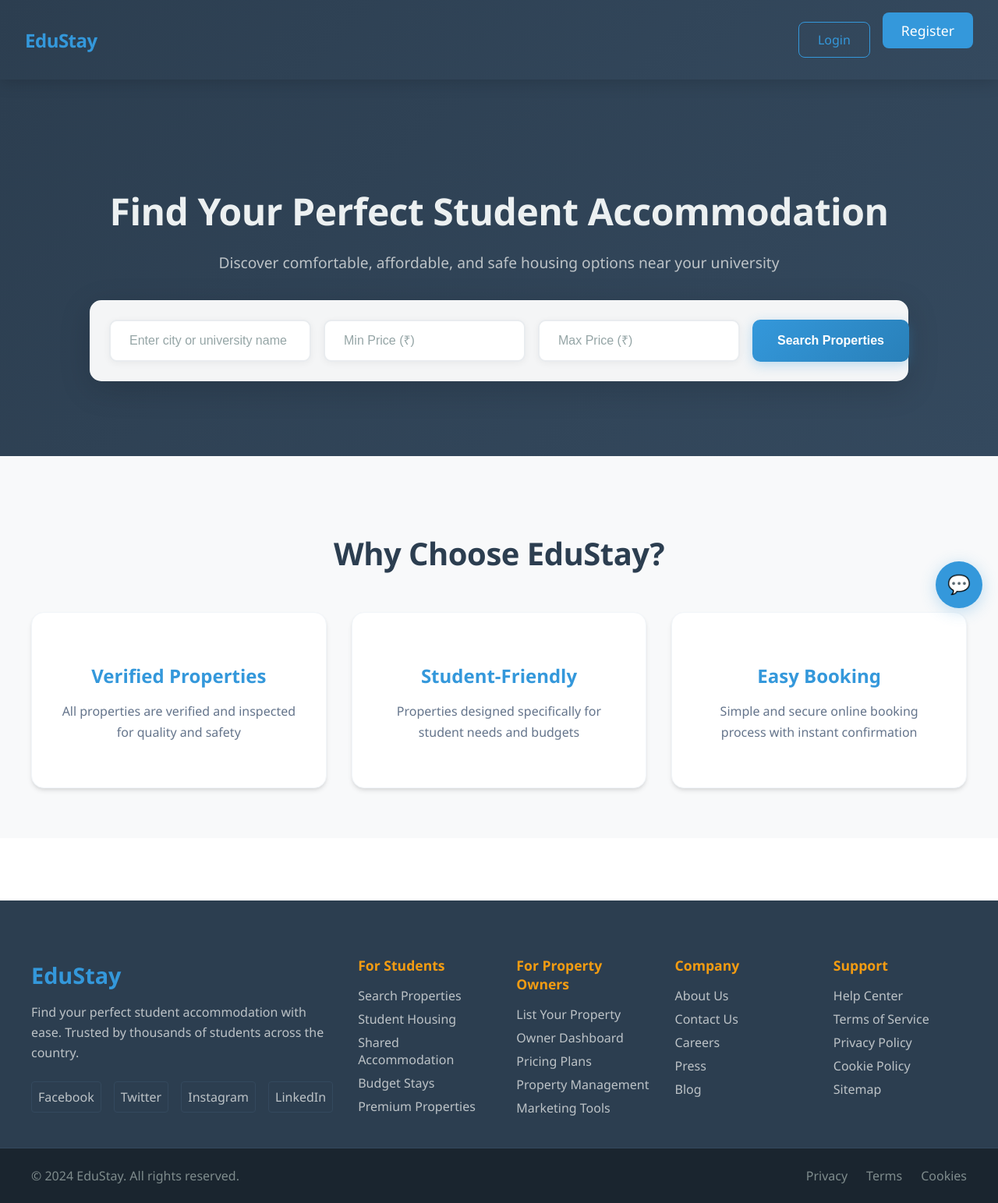
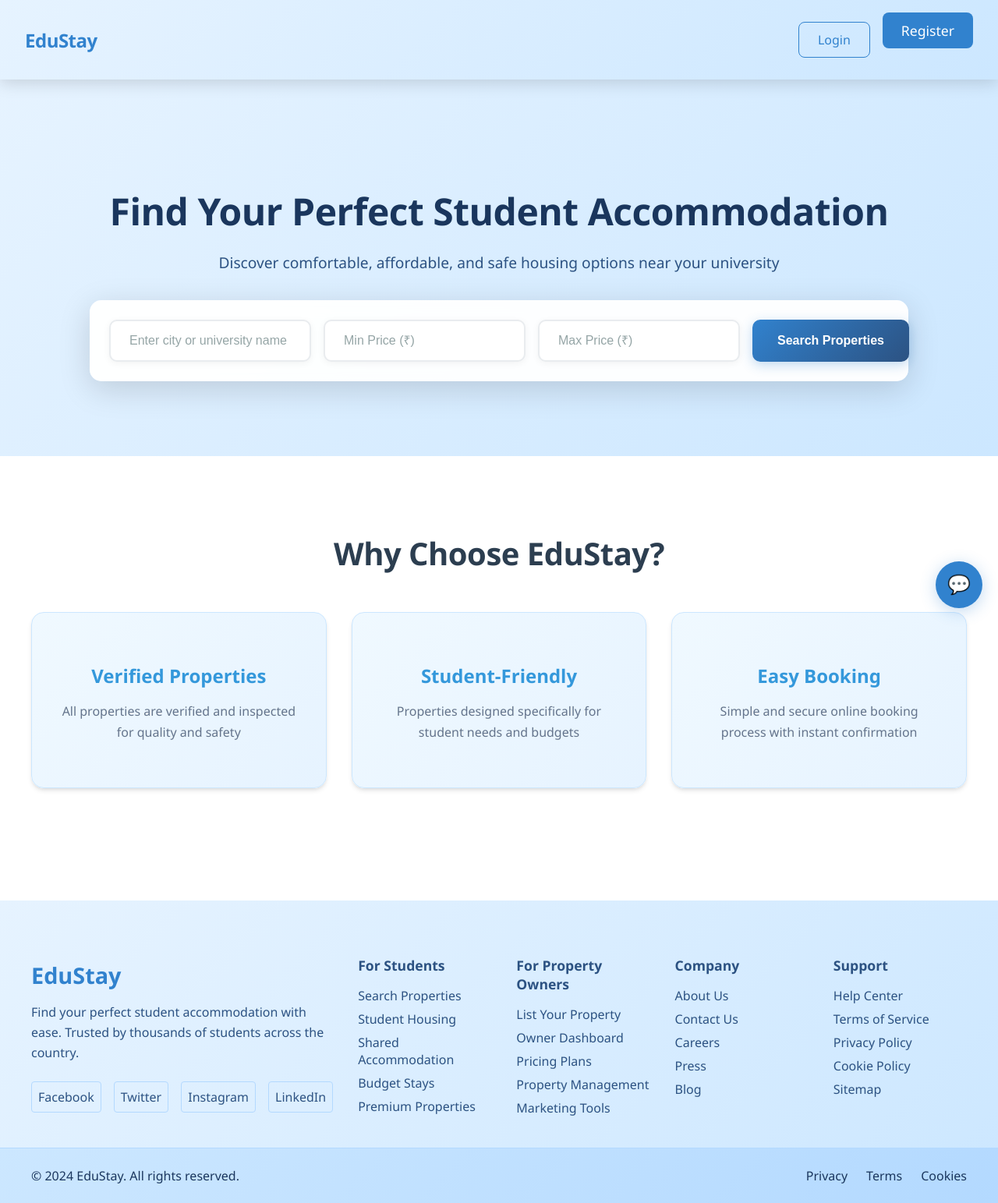
Before and after one commit to Divagarkathiresan/EduStay, a React (Create React App) app in the folder EduStay/Frontend/myapp/: page / in a window 1280 px wide. Shown: the whole page at 78% size. Built offline with nearby package versions, Linux system fonts and the light colour scheme.

Commit message:
Nov 29 9:30 pm

```diff
--- a/EduStay/Frontend/myapp/src/components/chatbot/Chatbot.css
+++ b/EduStay/Frontend/myapp/src/components/chatbot/Chatbot.css
@@ -9,17 +9,17 @@
     width: 60px;
     height: 60px;
     border-radius: 50%;
-    background: #3498db;
+    background: #3182ce;
     border: none;
     color: white;
     font-size: 24px;
     cursor: pointer;
-    box-shadow: 0 4px 20px rgba(52, 152, 219, 0.3);
+    box-shadow: 0 4px 20px rgba(49, 130, 206, 0.3);
     transition: all 0.3s ease;
 }
 
 .chatbot-toggle:hover {
-    background: #2980b9;
+    background: #2c5282;
     transform: scale(1.1);
 }
 
@@ -29,7 +29,7 @@
     right: 0;
     width: 350px;
     height: 450px;
-    background: white;
+    background: linear-gradient(135deg, #f0f9ff 0%, #e6f3ff 100%);
     border-radius: 10px;
     box-shadow: 0 8px 30px rgba(0, 0, 0, 0.15);
     display: flex;
@@ -38,8 +38,8 @@
 }
 
 .chatbot-header {
-    background: #2c3e50;
-    color: white;
+    background: linear-gradient(135deg, #e6f3ff 0%, #cce7ff 100%);
+    color: #1a365d;
     padding: 15px;
     display: flex;
     justify-content: space-between;
@@ -54,7 +54,7 @@
 .close-btn {
     background: none;
     border: none;
-    color: white;
+    color: #1a365d;
     font-size: 20px;
     cursor: pointer;
     padding: 0;
@@ -93,7 +93,7 @@
 }
 
 .message.user .message-text {
-    background: #3498db;
+    background: #3182ce;
     color: white;
     border-bottom-right-radius: 5px;
 }
@@ -121,12 +121,12 @@
 }
 
 .chatbot-input input:focus {
-    border-color: #3498db;
+    border-color: #3182ce;
 }
 
 .chatbot-input button {
     padding: 10px 20px;
-    background: #3498db;
+    background: #3182ce;
     color: white;
     border: none;
     border-radius: 20px;
@@ -136,7 +136,7 @@
 }
 
 .chatbot-input button:hover {
-    background: #2980b9;
+    background: #2c5282;
 }
 
 .message.typing .message-text {
--- a/EduStay/Frontend/myapp/src/components/footer/Footer.css
+++ b/EduStay/Frontend/myapp/src/components/footer/Footer.css
@@ -1,6 +1,6 @@
 .footer {
-    background-color: #2c3e50;
-    color: #ecf0f1;
+    background: linear-gradient(135deg, #e6f3ff 0%, #cce7ff 100%);
+    color: #1a365d;
     margin-top: auto;
 }
 
@@ -14,14 +14,14 @@
 }
 
 .footer-section h3 {
-    color: #3498db;
+    color: #3182ce;
     font-size: 1.8rem;
     margin-bottom: 1rem;
     font-weight: 700;
 }
 
 .footer-section h4 {
-    color: #f39c12;
+    color: #2c5282;
     font-size: 1.1rem;
     margin-bottom: 1rem;
     font-weight: 600;
@@ -30,7 +30,7 @@
 .footer-section p {
     line-height: 1.6;
     margin-bottom: 1.5rem;
-    color: #bdc3c7;
+    color: #2c5282;
 }
 
 .footer-section ul {
@@ -44,13 +44,13 @@
 }
 
 .footer-section ul li a {
-    color: #bdc3c7;
+    color: #2c5282;
     text-decoration: none;
     transition: color 0.2s ease;
 }
 
 .footer-section ul li a:hover {
-    color: #3498db;
+    color: #3182ce;
 }
 
 .social-links {
@@ -59,22 +59,22 @@
 }
 
 .social-links a {
-    color: #bdc3c7;
+    color: #2c5282;
     text-decoration: none;
     padding: 0.5rem;
-    border: 1px solid #34495e;
+    border: 1px solid #b3d9ff;
     border-radius: 4px;
     transition: all 0.2s ease;
 }
 
 .social-links a:hover {
-    color: #3498db;
-    border-color: #3498db;
+    color: #3182ce;
+    border-color: #3182ce;
 }
 
 .footer-bottom {
-    border-top: 1px solid #34495e;
-    background-color: #1a252f;
+    border-top: 1px solid #b3d9ff;
+    background: linear-gradient(135deg, #cce7ff 0%, #b3d9ff 100%);
 }
 
 .footer-bottom-content {
@@ -88,7 +88,7 @@
 
 .footer-bottom p {
     margin: 0;
-    color: #7f8c8d;
+    color: #1a365d;
 }
 
 .footer-links {
@@ -97,13 +97,13 @@
 }
 
 .footer-links a {
-    color: #7f8c8d;
+    color: #1a365d;
     text-decoration: none;
     transition: color 0.2s ease;
 }
 
 .footer-links a:hover {
-    color: #3498db;
+    color: #3182ce;
 }
 
 @media (max-width: 768px) {
--- a/EduStay/Frontend/myapp/src/components/navbar/Navbar.css
+++ b/EduStay/Frontend/myapp/src/components/navbar/Navbar.css
@@ -2,9 +2,9 @@
     display: flex;
     justify-content: space-between;
     align-items: center;
-    background: linear-gradient(135deg, #2c3e50 0%, #34495e 100%);
+    background: linear-gradient(135deg, #e6f3ff 0%, #cce7ff 100%);
     padding: 1rem 2rem;
-    color: white;
+    color: #1a365d;
     box-shadow: 0 4px 20px rgba(0, 0, 0, 0.15);
     position: sticky;
     top: 0;
@@ -16,7 +16,7 @@
 .navbar .logo {
     font-size: 1.5rem;
     font-weight: 700;
-    color: #3498db;
+    color: #3182ce;
     text-decoration: none;
     letter-spacing: -0.5px;
 }
@@ -34,7 +34,7 @@
 }
 
 .navbar .nav-links a {
-    color: #ecf0f1;
+    color: #1a365d;
     text-decoration: none;
     font-weight: 500;
     padding: 0.5rem 1rem;
@@ -43,8 +43,8 @@
 }
 
 .navbar .nav-links a:hover {
-    background-color: #34495e;
-    color: #f39c12;
+    background-color: #b3d9ff;
+    color: #2c5282;
 }
 
 .navbar .nav-links a:visited {
@@ -75,22 +75,22 @@
 
 .navbar .login-btn {
     text-align: center;
-    color: #3498db;
-    border: 1px solid #3498db;
+    color: #3182ce;
+    border: 1px solid #3182ce;
 }
 
 .navbar .login-btn:hover {
-    background-color: #3498db;
+    background-color: #3182ce;
     color: white;
 }
 
 .navbar .register-btn {
-    background-color: #3498db;
+    background-color: #3182ce;
     color: white;
 }
 
 .navbar .register-btn:hover {
-    background-color: #2980b9;
+    background-color: #2c5282;
 }
 
 .navbar .logout-btn {
@@ -113,7 +113,7 @@
 }
 
 .navbar .profile-btn {
-    color: #ecf0f1;
+    color: #1a365d;
     text-decoration: none;
     font-weight: 500;
     padding: 0.5rem 1rem;
@@ -124,12 +124,12 @@
 }
 
 .navbar .profile-btn:hover {
-    background-color: #34495e;
-    color: #f39c12;
+    background-color: #b3d9ff;
+    color: #2c5282;
 }
 
 .navbar .profile-btn:hover {
-    background-color: #3498db;
+    background-color: #3182ce;
     color: white;
     transform: translateY(-1px);
 }
--- a/EduStay/Frontend/myapp/src/pages/AboutUs/AboutUs.css
+++ b/EduStay/Frontend/myapp/src/pages/AboutUs/AboutUs.css
@@ -3,15 +3,15 @@
     margin: 0 auto;
     padding: 20px;
     font-family: 'Segoe UI', Tahoma, Geneva, Verdana, sans-serif;
-    background: #f8f9fa;
+    background: linear-gradient(135deg, #f0f9ff 0%, #e0f2fe 100%);
     min-height: 100vh;
 }
 
 .about-hero {
     text-align: center;
     padding: 80px 40px;
-    background: linear-gradient(135deg, #2c3e50 0%, #34495e 100%);
-    color: #ecf0f1;
+    background: linear-gradient(135deg, #e6f3ff 0%, #cce7ff 100%);
+    color: #1a365d;
     border-radius: 15px;
     margin-bottom: 60px;
     position: relative;
@@ -33,14 +33,14 @@
     margin-bottom: 24px;
     font-weight: 700;
     letter-spacing: -0.5px;
-    color: #ecf0f1;
+    color: #1a365d;
     position: relative;
     z-index: 1;
 }
 
 .about-hero p {
     font-size: 1.2rem;
-    color: #bdc3c7;
+    color: #2c5282;
     max-width: 600px;
     margin: 0 auto;
     position: relative;
@@ -82,13 +82,13 @@
 }
 
 .feature-card {
-    background: white;
+    background: linear-gradient(135deg, #f0f9ff 0%, #e6f3ff 100%);
     padding: 40px 32px;
     border-radius: 16px;
     box-shadow: 0 4px 6px -1px rgba(0, 0, 0, 0.1), 0 2px 4px -1px rgba(0, 0, 0, 0.06);
     text-align: center;
     transition: all 0.3s cubic-bezier(0.4, 0, 0.2, 1);
-    border: 1px solid #f1f5f9;
+    border: 1px solid #cce7ff;
     position: relative;
     overflow: hidden;
 }
@@ -196,13 +196,13 @@
 }
 
 .user-card {
-    background: white;
+    background: linear-gradient(135deg, #f0f9ff 0%, #e6f3ff 100%);
     padding: 32px 24px;
     border-radius: 16px;
     box-shadow: 0 4px 6px -1px rgba(0, 0, 0, 0.1);
     text-align: center;
     transition: all 0.3s cubic-bezier(0.4, 0, 0.2, 1);
-    border: 1px solid #f1f5f9;
+    border: 1px solid #cce7ff;
 }
 
 .user-card:hover {
--- a/EduStay/Frontend/myapp/src/pages/Home/HomePage.css
+++ b/EduStay/Frontend/myapp/src/pages/Home/HomePage.css
@@ -3,11 +3,12 @@
     display: flex;
     flex-direction: column;
     font-family: 'Segoe UI', Tahoma, Geneva, Verdana, sans-serif;
+     background: #ffffff
 }
 
 .hero-section {
-    background: linear-gradient(135deg, #2c3e50 0%, #34495e 100%);
-    color: #ecf0f1;
+    background: linear-gradient(135deg, #e6f3ff 0%, #cce7ff 100%);
+    color: #1a365d;
     padding: 6rem 2rem;
     text-align: center;
     flex: 1;
@@ -17,14 +18,14 @@
     font-size: 3rem;
     margin-bottom: 1rem;
     font-weight: 700;
-    color: #ecf0f1;
+    color: #1a365d;
     letter-spacing: -0.5px;
 }
 
 .hero-content p {
     font-size: 1.2rem;
     margin-bottom: 2rem;
-    color: #bdc3c7;
+    color: #2c5282;
     line-height: 1.6;
 }
 
@@ -54,8 +55,8 @@
 
 .search-bar input:focus {
     outline: none;
-    border-color: #3498db;
-    box-shadow: 0 4px 20px rgba(52, 152, 219, 0.2);
+    border-color: #3182ce;
+    box-shadow: 0 4px 20px rgba(49, 130, 206, 0.2);
     transform: translateY(-2px);
 }
 
@@ -66,7 +67,7 @@
 
 .search-bar button {
     padding: 1rem 2rem;
-    background: linear-gradient(135deg, #3498db 0%, #2980b9 100%);
+    background: linear-gradient(135deg, #3182ce 0%, #2c5282 100%);
     color: #ffffff;
     border: none;
     border-radius: 10px;
@@ -74,18 +75,18 @@
     font-weight: 600;
     cursor: pointer;
     transition: all 0.3s ease;
-    box-shadow: 0 4px 15px rgba(52, 152, 219, 0.3);
+    box-shadow: 0 4px 15px rgba(49, 130, 206, 0.3);
     white-space: nowrap;
 }
 
 .search-bar button:hover {
-    background: linear-gradient(135deg, #2980b9 0%, #1f5f8b 100%);
-    box-shadow: 0 6px 25px rgba(52, 152, 219, 0.4);
+    background: linear-gradient(135deg, #2c5282 0%, #1a365d 100%);
+    box-shadow: 0 6px 25px rgba(49, 130, 206, 0.4);
 }
 
 .features-section {
     padding: 4rem 2rem;
-    background: #f8f9fa;
+    background: #ffffff
 }
 
 .container {
@@ -97,7 +98,7 @@
     text-align: center;
     font-size: 2.5rem;
     margin-bottom: 3rem;
-    color: #2c3e50;
+    color: #1a365d;
     font-weight: 600;
     letter-spacing: -0.5px;
 }
@@ -109,11 +110,11 @@
 }
 
 .feature-card {
-    background: #ffffff;
+    /* background: linear-gradient(135deg, #f0f9ff 0%, #e6f3ff 100%); */
     padding: 2rem;
     border-radius: 8px;
     box-shadow: 0 4px 20px rgba(0, 0, 0, 0.08);
-    border: 1px solid #e9ecef;
+    border: 1px solid #cce7ff;
     text-align: center;
     transition: all 0.2s;
 }
@@ -124,7 +125,7 @@
 }
 
 .feature-card h3 {
-    color: #3498db;
+    color: #3182ce;
     font-size: 1.5rem;
     margin-bottom: 1rem;
     font-weight: 600;
--- a/EduStay/Frontend/myapp/src/pages/HouseOwnerAbout/HouseOwner.css
+++ b/EduStay/Frontend/myapp/src/pages/HouseOwnerAbout/HouseOwner.css
@@ -9,13 +9,13 @@
 }
 
 .owner-card {
-    background: #ffffff;
+    background: linear-gradient(135deg, #f0f9ff 0%, #e6f3ff 100%);
     border-radius: 15px;
     padding: 2.5rem;
     box-shadow: 0 10px 40px rgba(0, 0, 0, 0.15);
     max-width: 600px;
     width: 100%;
-    border: 1px solid rgba(255, 255, 255, 0.2);
+    border: 1px solid #cce7ff;
 }
 
 .owner-card h1 {
--- a/EduStay/Frontend/myapp/src/pages/Register/RegisterPage.css
+++ b/EduStay/Frontend/myapp/src/pages/Register/RegisterPage.css
@@ -3,13 +3,13 @@
     display: flex;
     align-items: center;
     justify-content: center;
-    background: linear-gradient(135deg, #2c3e50 0%, #34495e 100%);
+    background: linear-gradient(135deg, #e6f3ff 0%, #cce7ff 100%);
     font-family: 'Segoe UI', Tahoma, Geneva, Verdana, sans-serif;
     padding: 2rem;
 }
 
 .register-container {
-    background: #ffffff;
+    background: linear-gradient(135deg, #f0f9ff 0%, #e6f3ff 100%);
     padding: 3rem;
     border-radius: 10px;
     box-shadow: 0 10px 30px rgba(0, 0, 0, 0.2);
```
Also changed, not shown: EduStay/Frontend/myapp/src/pages/AddProperty/AddProperty.css (+4 -4 lines), EduStay/Frontend/myapp/src/pages/ContactUs/ContactUs.css (+11 -11 lines), EduStay/Frontend/myapp/src/pages/Login/LoginPage.css (+4 -4 lines), EduStay/Frontend/myapp/src/pages/Profile/Profile.css (+11 -11 lines), EduStay/Frontend/myapp/src/pages/Properties/Property.css (+12 -11 lines).
